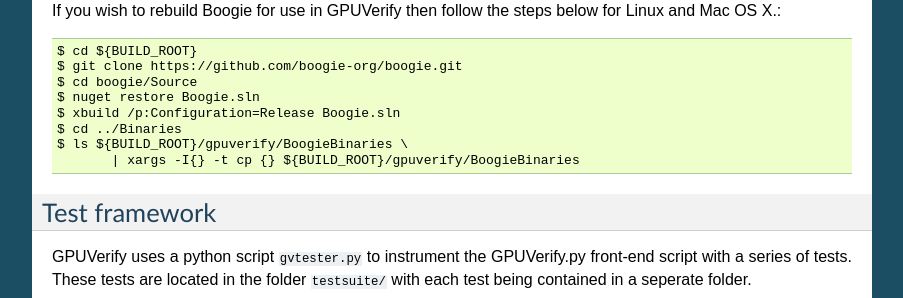
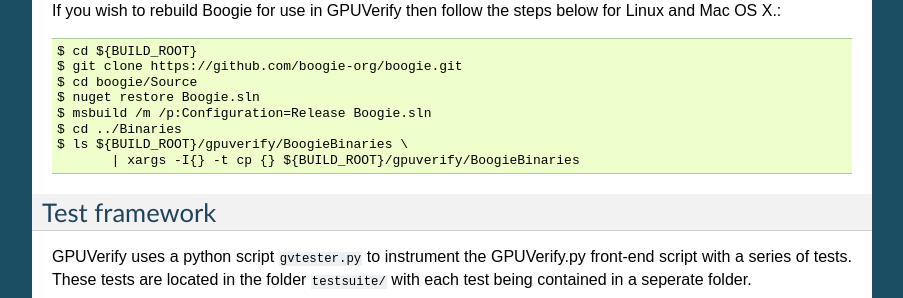
Before and after one commit to mc-imperial/gpuverify, a Sphinx documentation site: the page built from Documentation/developer_guide.rst, in a window 1280 px wide and 900 px high, scrolled down 7872 px. Shown: the part 216-514 px from the top of the window, without its empty margins (198-1101 px from the left). Built offline with Sphinx 7.4.7, drawn with Linux system fonts in a browser that asks for light colours; some of the changed text lies outside the part shown.

Commit message:
Replace xbuild by msbuild
msbuild works on Linux and MacOS nowadays, and seems required for
StyleCop.Analyzers.

```diff
--- a/Documentation/developer_guide.rst
+++ b/Documentation/developer_guide.rst
@@ -146,7 +146,7 @@
      $ cd ${BUILD_ROOT}
      $ git clone https://github.com/mc-imperial/gpuverify.git
      $ cd ${BUILD_ROOT}/gpuverify
-     $ xbuild /p:Configuration=Release GPUVerify.sln
+     $ msbuild /m /p:Configuration=Release GPUVerify.sln
 
 #. Configure GPUVerify front end.
    GPUVerify uses a front end python script (GPUVerify.py). This script needs
@@ -478,7 +478,7 @@
       $ git clone https://github.com/boogie-org/boogie.git
       $ cd boogie/Source
       $ nuget restore Boogie.sln
-      $ xbuild /p:Configuration=Release Boogie.sln
+      $ msbuild /m /p:Configuration=Release Boogie.sln
       $ cd ../Binaries
       $ ls ${BUILD_ROOT}/gpuverify/BoogieBinaries \
              | xargs -I{} -t cp {} ${BUILD_ROOT}/gpuverify/BoogieBinaries
```
Also changed, not shown: 1 other file.
